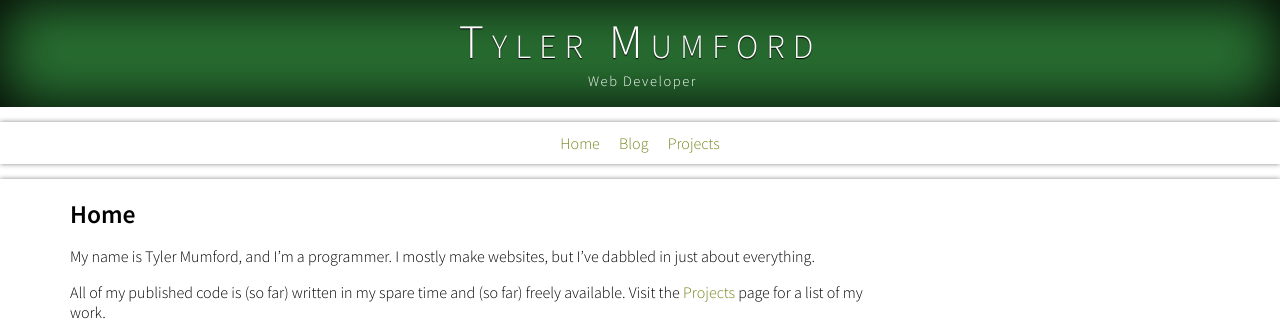
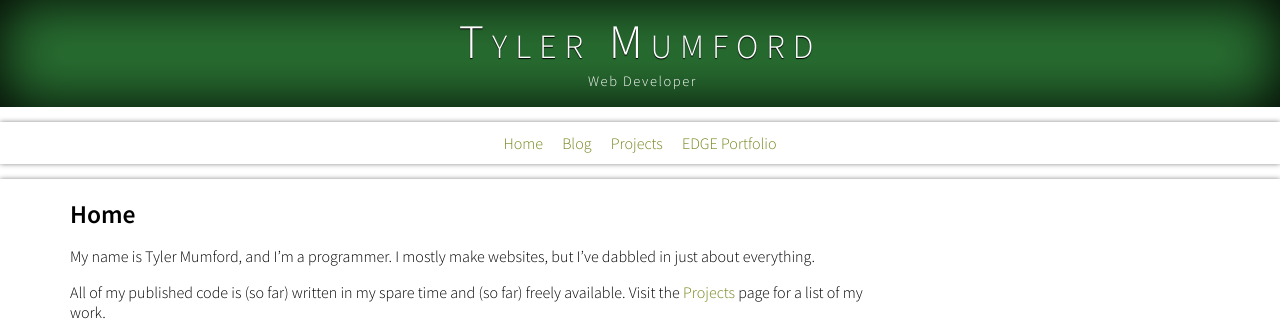
Before and after one commit to tylermumford/website-old, a Jekyll site: the page built from index.md, in a window 1280 px wide. Shown: the top 327 px of the page. Built offline with Jekyll 4.4.1, drawn with Linux system fonts in a browser that asks for light colours; comment, search, counter and statistics services are not loaded.

Commit message:
Add EDGE to main nav.

```diff
--- a/_includes/main-nav.html
+++ b/_includes/main-nav.html
@@ -1,3 +1,4 @@
 <a href="/index.html">Home</a>
 <a href="/posts.html">Blog</a>
 <a href="/projects.html">Projects</a>
+<a href="/edge/index.html">EDGE Portfolio</a>
```
